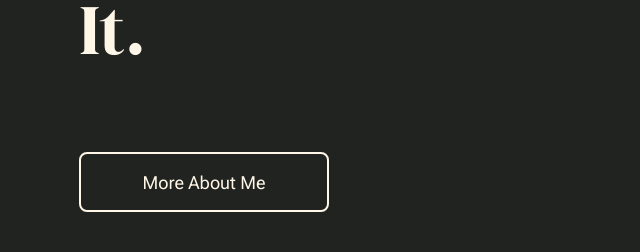
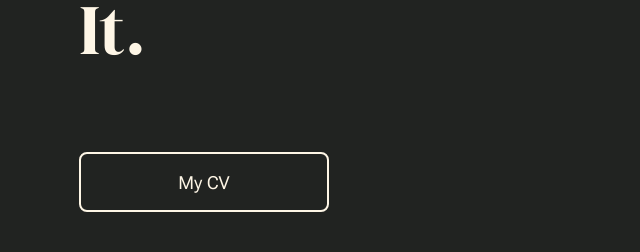
Before and after one commit to SabaAsgarian/MyFirstPortfolio, a plain HTML site: page index.html in a window 1280 px wide. Shown: the part 1166-1418 px from the top of the page, 0-640 px from the left. Drawn offline with nearby package versions, Linux system fonts and the light colour scheme.

Commit message:
Update index.html

```diff
--- a/index.html
+++ b/index.html
@@ -123,7 +123,7 @@
                                         Always Loved Coding So I finally Learned it.</h2>
                                     <div class="row py-[15px] lg:pt-[70px]">
                                         <a class="hover:bg-[#fef6e6] hover:text-[#21272d]  duration-[.1s] flex w-[250px] h-[60px] border-2 text-center border-[#fef6e6] text-[#fef6e6] bg-transparent justify-center items-center rounded-lg font-rf text-[18px]"
-                                            href="">More About Me</a>
+                                            href="https://github.com/user-attachments/files/18799629/_Saba.Asgarianddd.pdf">My CV</a>
                                     </div>
                                     <ul class="row *:text-[#fef6e6] tex *:text-[30px] lg:p-[40px] ">
                                         <li><a href="https://github.com/SabaAsgarian" target="_blank"><i
```
